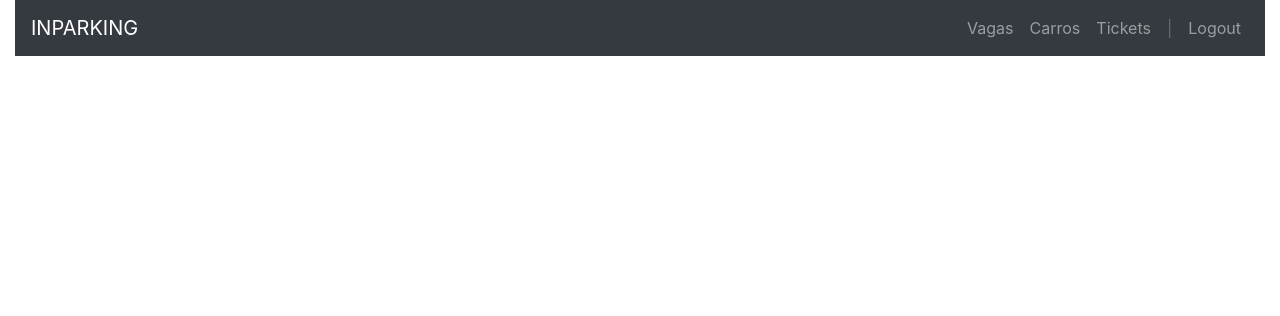
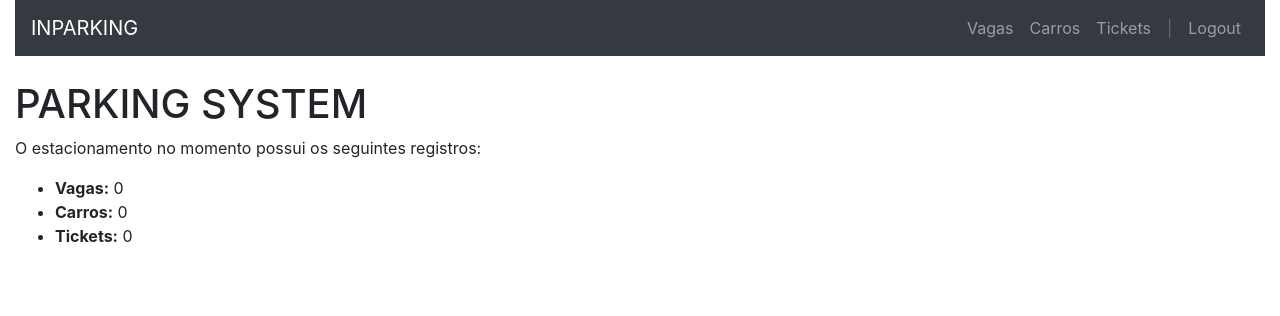
Before and after one commit to gabrielCLimaa/parking, a Django app: page /parking/ in a window 1280 px wide. Shown: the top 316 px of the page. Run offline with Django 4.2, Linux system fonts and the light colour scheme; data that the repository does not hold is empty; parts of the project's set-up code (start-up, migrations or seed data) failed here and were passed over; some libraries are stand-ins or nearby versions.

Commit message:
Registry page added

```diff
--- a/app/templates/index.html
+++ b/app/templates/index.html
@@ -1,5 +1,11 @@
 {% extends "base.html" %}
 
 {% block content %}
-
+    <h1 >PARKING SYSTEM</h1>
+    <p>O estacionamento no momento possui os seguintes registros:</p>
+    <ul>
+        <li><strong>Vagas:</strong> {{vagas}} </li>
+        <li><strong>Carros:</strong> {{carros}} </li>
+        <li><strong>Tickets:</strong> {{tickets}} </li>
+    </ul>
 {% endblock %}
--- a/app/views.py
+++ b/app/views.py
@@ -5,7 +5,17 @@ from .models import *
 # Create your views here.
 
 def index(request):
-    return render(request, 'index.html')
+    vagas = Vaga.objects.count()
+    carros = Carro.objects.count()
+    tickets = Ticket.objects.count()
+
+    context = {
+        'vagas' : vagas,
+        'carros' : carros,
+        'tickets' : tickets
+    }
+
+    return render(request, 'index.html', context=context)
 
 class VagaListView(generic.ListView):
     model = Vaga
```
